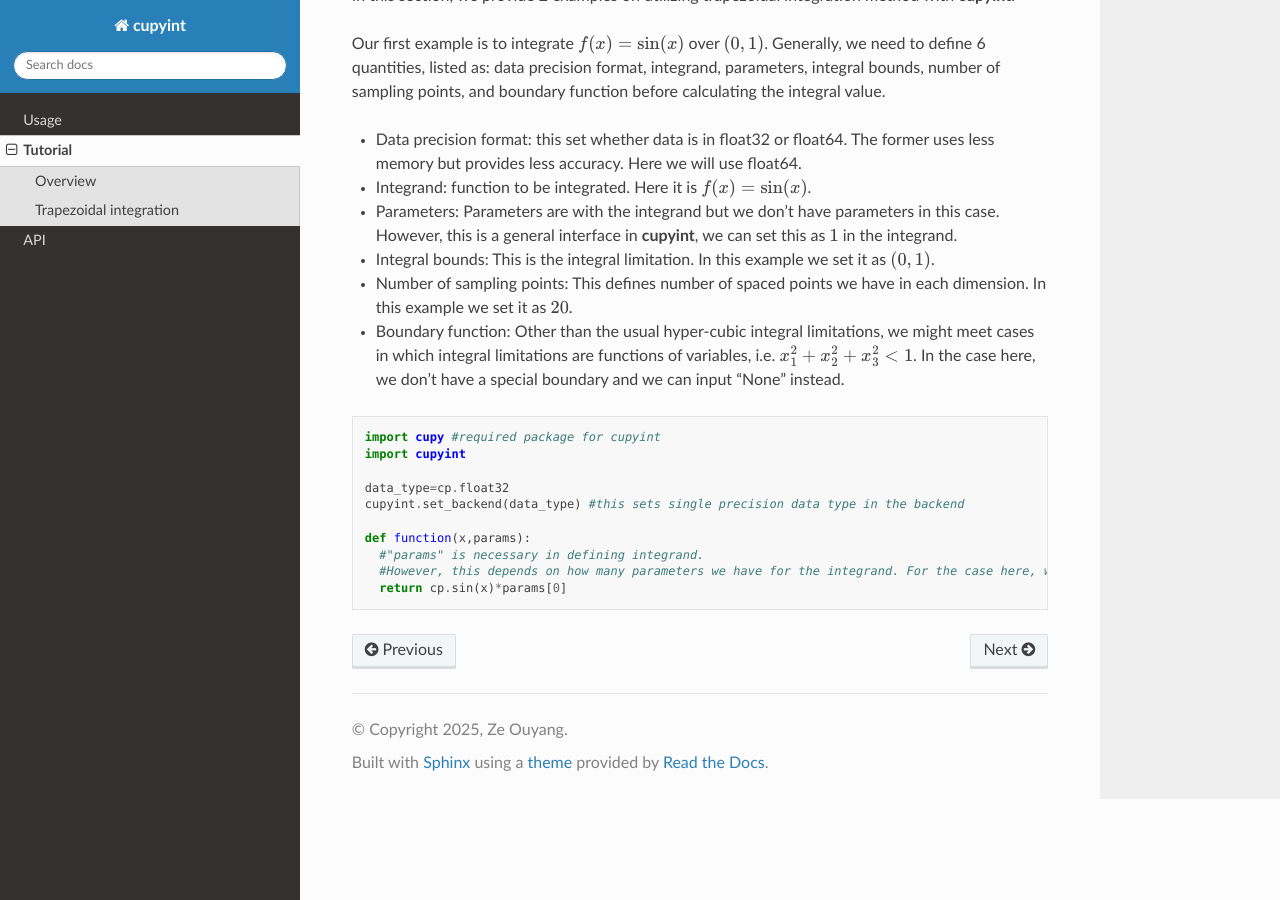
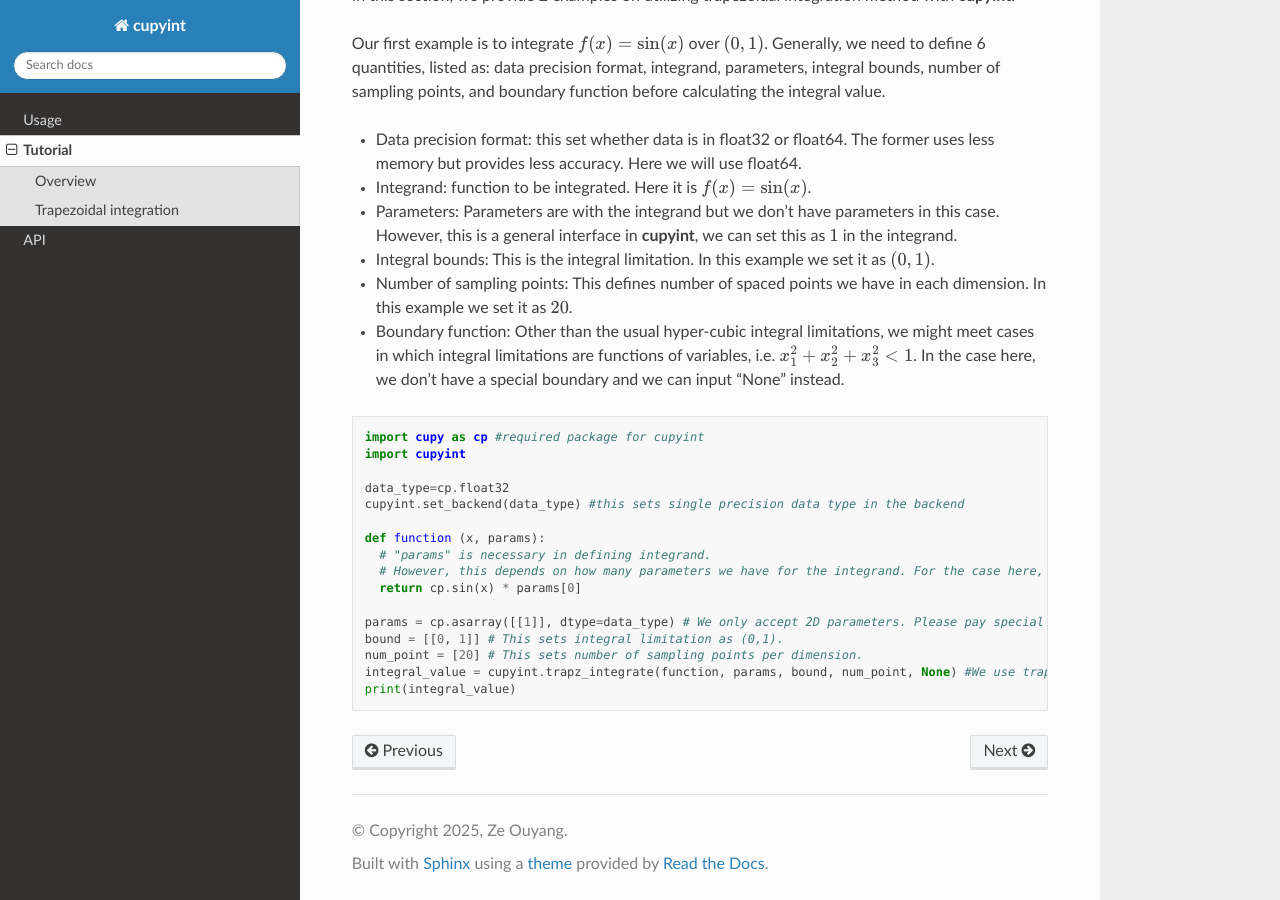
Before and after one commit to ze-ouyang/cupyint_doc, a Sphinx documentation site: the page built from docs/source/tutorial.rst, in a window 1280 px wide and 900 px high, scrolled down 1057 px. Built offline with Sphinx 7.4.7 and the Read the Docs theme 3.1.0, drawn with Linux system fonts in a browser that asks for light colours.

Commit message:
Update tutorial.rst

```diff
--- a/docs/source/tutorial.rst
+++ b/docs/source/tutorial.rst
@@ -46,13 +46,19 @@ Our first example is to integrate :math:`f(x)=\mathrm{sin}(x)` over :math:`(0,1)
 
 .. code-block:: python
 
-  import cupy #required package for cupyint
+  import cupy as cp #required package for cupyint
   import cupyint
 
   data_type=cp.float32
   cupyint.set_backend(data_type) #this sets single precision data type in the backend
 
-  def function(x,params):
-    #"params" is necessary in defining integrand.
-    #However, this depends on how many parameters we have for the integrand. For the case here, we will set "params" to 1 later.
-    return cp.sin(x)*params[0]
+  def function (x, params):
+    # "params" is necessary in defining integrand.
+    # However, this depends on how many parameters we have for the integrand. For the case here, we will set "params" to 1 later.
+    return cp.sin(x) * params[0]
+
+  params = cp.asarray([[1]], dtype=data_type) # We only accept 2D parameters. Please pay special attention.
+  bound = [[0, 1]] # This sets integral limitation as (0,1).
+  num_point = [20] # This sets number of sampling points per dimension.
+  integral_value = cupyint.trapz_integrate(function, params, bound, num_point, None) #We use trapz_integrate function
+  print(integral_value)
```
